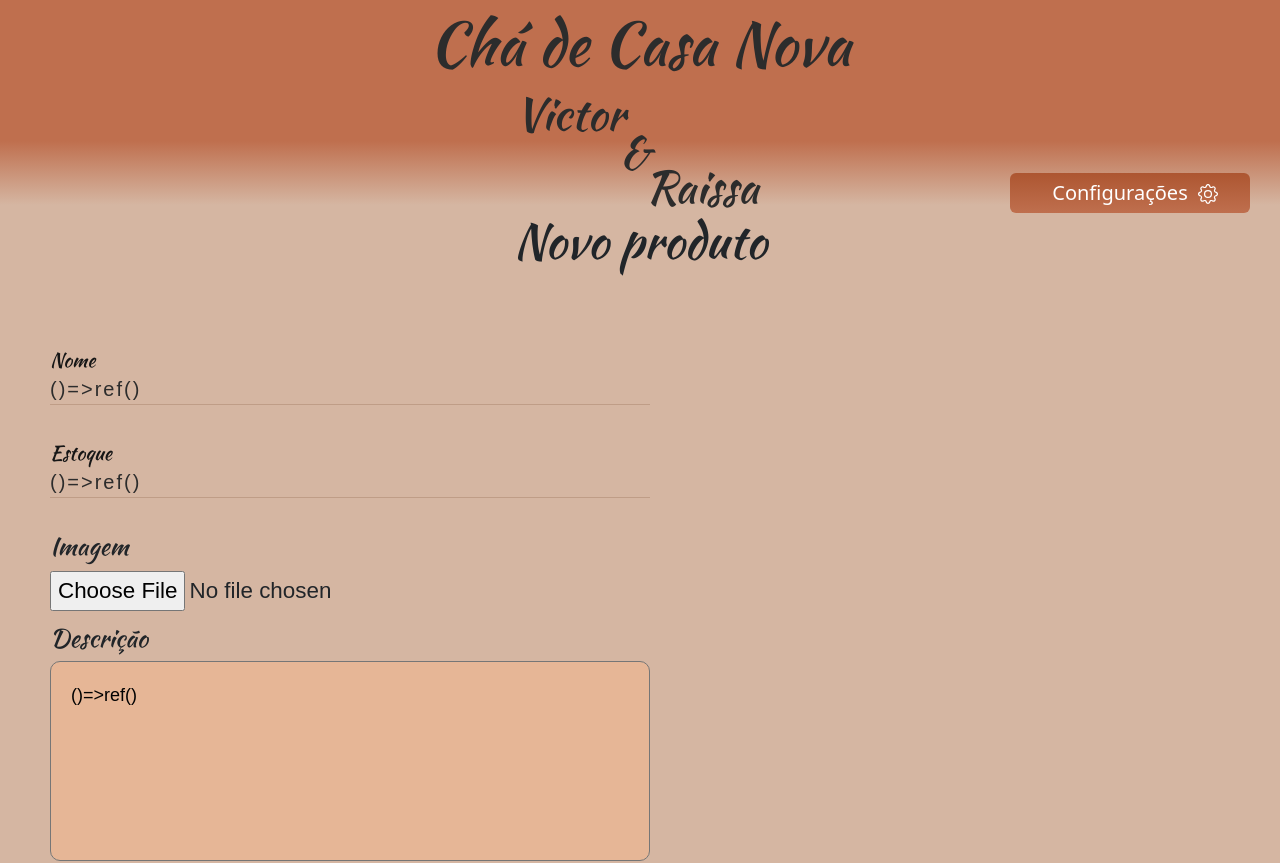
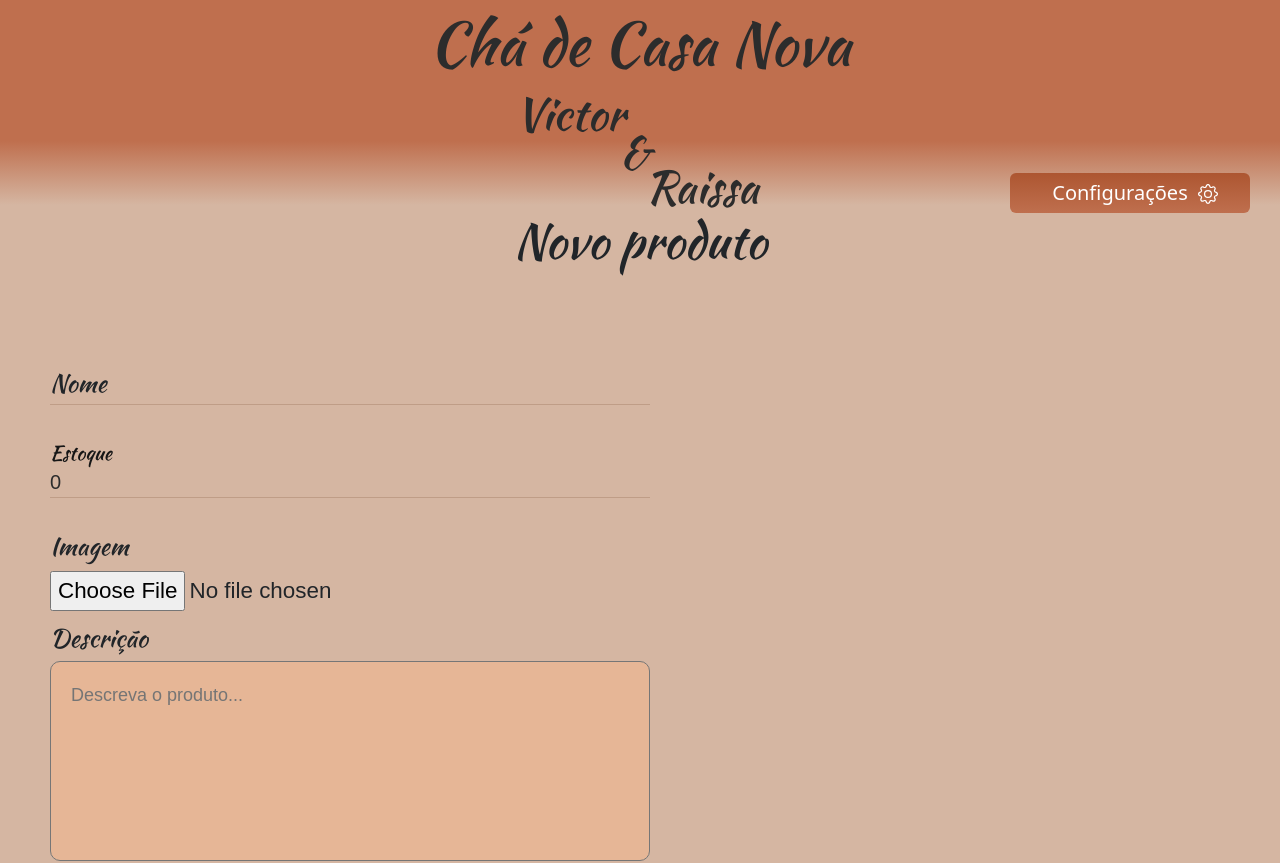
Before and after one commit to LuizBlume/cha-de-casa-nova, a Vue app: page /add-produto in a window 1280 px wide. Shown: the top 863 px of the page. Built offline with nearby package versions, Linux system fonts and the light colour scheme; no server answers.

Commit message:
NewDownload: Adicionar produtos

```diff
--- a/src/components/AdicionarProduto.vue
+++ b/src/components/AdicionarProduto.vue
@@ -6,17 +6,17 @@
     />
 
     <div>
-      <form @submit.prevent="adicionarProduto" class="form-add-product">
+      <form @submit.prevent="adicionarProduto()" class="form-add-product">
         <div class="title-container">
           <legend class="title-add">Novo produto</legend>
         </div>
 
         <div class="container-input">
-          <input type="text" id="nomeProduto" class="inputProduct" v-model="dados.nome" required />
+          <input type="text" id="nomeProduto" class="inputProduct" v-model="formData.nome" required />
           <label for="nomeProduto" class="labelProduct">Nome</label>
         </div>
         <div class="container-input">
-          <input type="text" id="estoqueProduto" class="inputProduct" v-model="dados.estoque" required />
+          <input type="text" id="estoqueProduto" class="inputProduct" v-model="formData.estoque" required />
           <label for="estoqueProduto" class="labelProduct">Estoque</label>
         </div>
         <div class="container-input">
@@ -25,7 +25,7 @@
         </div>
         <div class="container-input">
           <label for="descricaoProduto" class="labelDescription">Descrição</label>
-          <textarea cols="30" rows="10" id="descricaoProduto" class="textareaProduct" v-model="dados.descricao" placeholder="Descreva o produto..." required></textarea>
+          <textarea cols="30" rows="10" id="descricaoProduto" class="textareaProduct" v-model="formData.descricao" placeholder="Descreva o produto..." required></textarea>
         </div>
         <div class="container-submit">
             <button type="submit" class="btn btn-secondary btn-reg">Adicionar</button>
@@ -36,24 +36,24 @@
 </template>
 
 <script setup>
-import { onMounted } from "vue"
+import { ref as vueRef, onMounted } from "vue"
 import { db } from "../firebase"
 import { doc, collection, addDoc, updateDoc, deleteDoc } from "firebase/firestore"
-import { ref, uploadBytes, listAll, getDownloadURL } from "firebase/storage"
+import { ref as firebaseRef, uploadBytes, listAll, getDownloadURL } from "firebase/storage"
 import { firebaseApp, storage } from "../firebase"
 
-const dados = ref({
+const formData = vueRef({
   nome: '',
   estoque: 0,
   descricao: '',
-  url: '',
-})
+  url: ''
+});
 
-const url = ref([]);
+const url = vueRef([]);
 
-const upload = ref({});
+const upload = vueRef({});
 
-const listImages = ref(storage, 'produtos/')
+const listImages = firebaseRef(storage, 'produtos/')
 
 function handleImage(event) {
     upload.value = event.target.files[0]
@@ -62,7 +62,7 @@ function handleImage(event) {
 
 async function uploadImages() {
   if (upload.value) {
-          const storageRef = ref(storage, 'produtos/' + upload.value.name);
+          const storageRef = firebaseRef(storage, 'produtos/' + upload.value.name);
 
           const metadata = {
               contentType: 'image/jpeg',
@@ -85,17 +85,14 @@ async function getImages() {
 
     for (const item of res.items) {
       if (item.name === upload.value.name) {
-        if (!Array.isArray(url.value)) {
-          url.value = [];
-        }
+        // if (!Array.isArray(url.value)) {
+        //   url.value = [];
+        // }
         const downloadURL = await getDownloadURL(item);
 
-        url.value.push(downloadURL);
+        formData.value.url = downloadURL;
 
-        // if (Array.isArray(url.value) && url.value.length > 0) {
-        //   dados.value.url = url.value[0];
-        // }
-
+        console.log(formData.value.url);
         addOuAtualizarProduto();
       }
     }
@@ -105,14 +102,14 @@ async function getImages() {
 }
 
 async function addOuAtualizarProduto() {
-  await addDoc(collection(db, 'produtos'), dados.value).then((res) => {
+  await addDoc(collection(db, 'produtos'), formData.value).then((res) => {
     console.log("Post concluído com sucesso!");
   }).catch((error) => {
     console.error("Erro ao tentar realizar o post:", error);
   })
 }
 
-async function adicionarProduto() {
+function adicionarProduto() {
     uploadImages();
 }
 </script>
```
